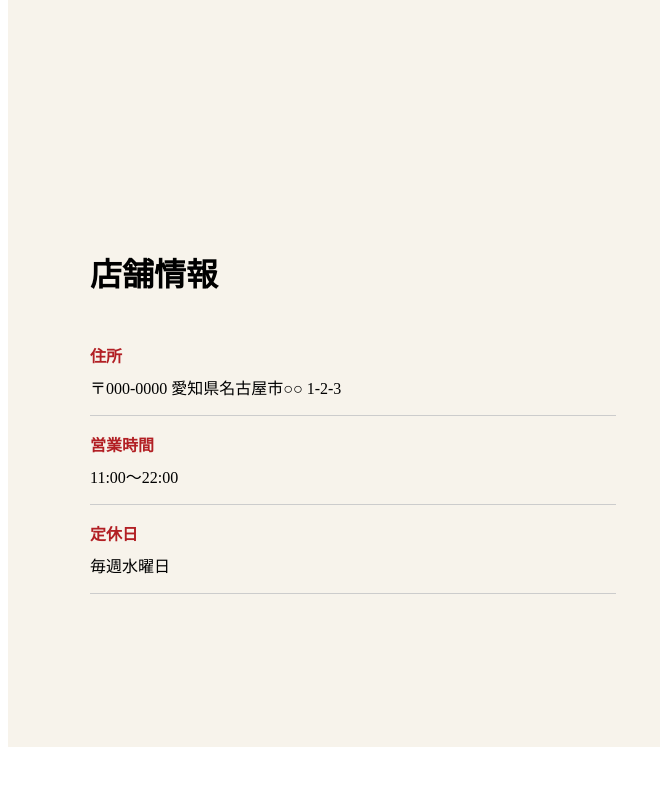
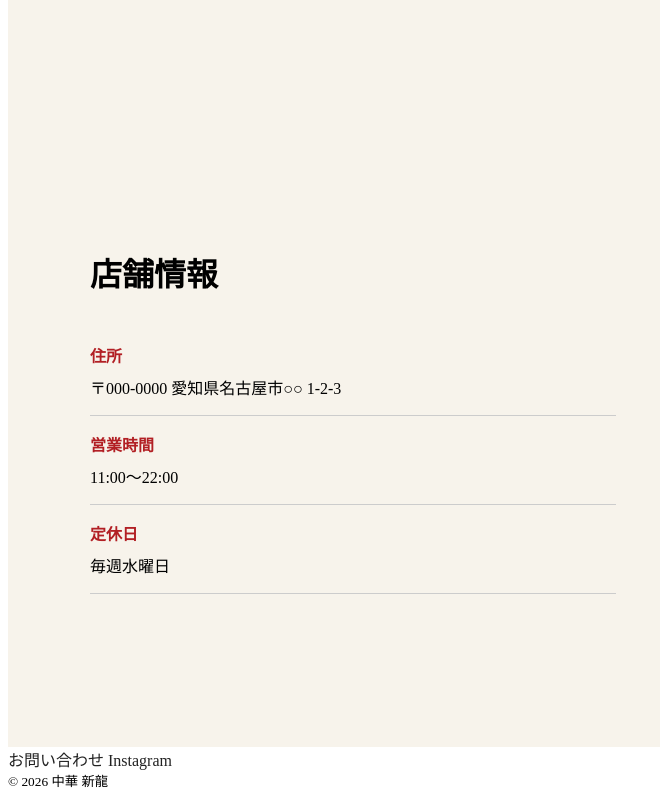
Before and after one commit to tonbi7017giv/chuka-gohan, a plain HTML site: page index.html in a window 1280 px wide. Shown: the part 1607-2405 px from the top of the page, 0-660 px from the left. Before the commit the page ends 2362 px from the top, so only its background shows below. Drawn offline with Linux system fonts and the light colour scheme.

Commit message:
Add READEME.md

```diff
--- a/index.html
+++ b/index.html
@@ -78,7 +78,7 @@
           </article>
 
         </div>
-        <a href="#" class="news-list__more">詳しく見る</a>
+        <a href="menu.html" class="news-list__more">詳しく見る</a>
 
       </div>
     </section>
@@ -110,6 +110,28 @@
       <iframe src="https://www.google.com/maps/embed?pb=!1m18!1m12!1m3!1d3261.426566615952!2d136.87895661022674!3d35.17091935772636!2m3!1f0!2f0!3f0!3m2!1i1024!2i768!4f13.1!3m3!1m2!1s0x600376e794d78b89%3A0x81f7204bf8261663!2z5ZCN5Y-k5bGL6aeF!5e0!3m2!1sja!2sjp!4v1790113007661!5m2!1sja!2sjp"
       width="600" height="450" style="border:0;" allowfullscreen="" loading="lazy" referrerpolicy="strict-origin-when-cross-origin"></iframe>
     </div>
+    </section>
+
+    <footer class="footer">
+      <div class="footer__inner">
+        <a class="footer__contact" href="contact.html">
+          お問い合わせ
+        </a>
+
+         <a
+       class="footer__instagram"
+       href="https://www.instagram.com/"
+       target="_blank"
+       rel="noopener">
+       Instagram
+      </a>
+     </div>
+
+    <div class="footer__bottom">
+      <small>&copy; 2026 中華 新龍</small>
+
+      </div>
+    </footer>
 
   </body>
 </html>
--- a/style.css
+++ b/style.css
@@ -247,3 +247,14 @@
 .news-list__more:hover {
   color: #b21f24;
 }
+
+.footer__contact,
+.footer__instagram {
+  color: #222;
+  text-decoration: none;
+}
+
+.footer__contact:hover,
+.footer__instagram:hover {
+  color: #e3b34d;
+}
```
Also changed, not shown: menu.html (+12 -0 lines), 1 other file.
